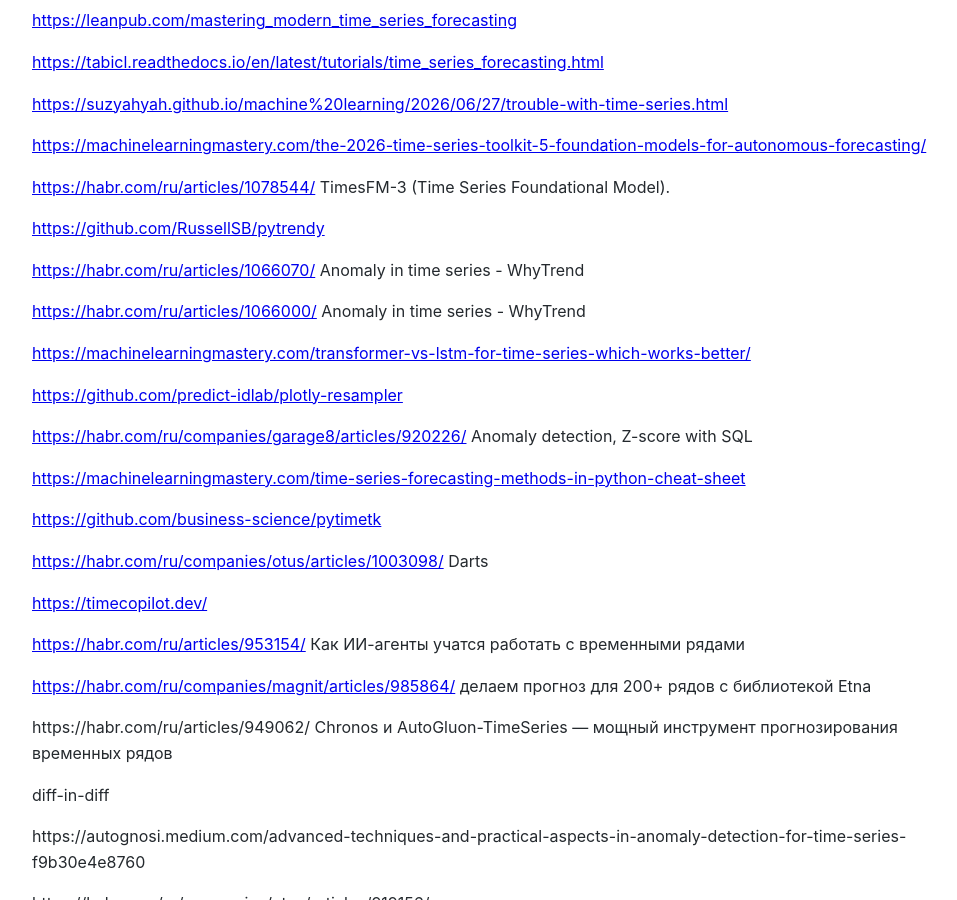
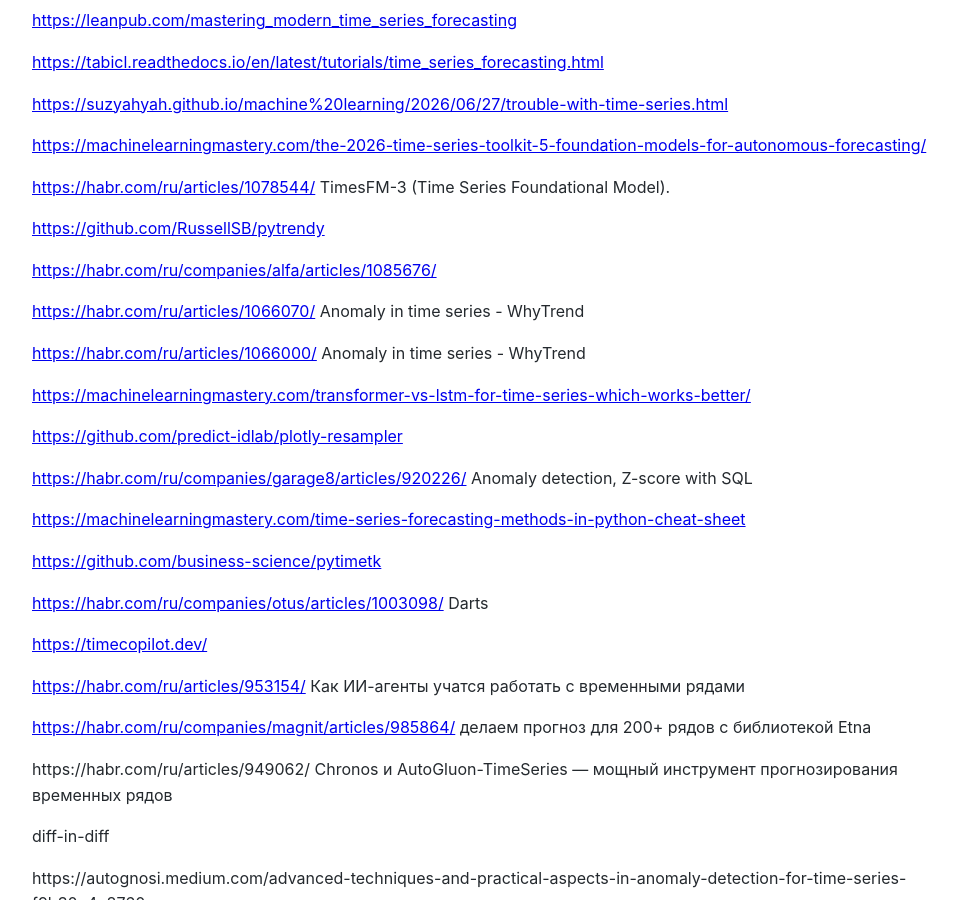
Before and after one commit to Michael-Lubinsky/michael-lubinsky.github.com, a Jekyll site: the page built from timeseries/timeseries.md, in a window 1280 px wide and 900 px high, scrolled down 2922 px. Shown: the whole window, without its empty margins (158-1115 px from the left). Built offline with Jekyll 4.4.1, drawn with Linux system fonts in a browser that asks for light colours; our own code applies the rules of GitHub Pages for plain Markdown files.

Commit message:
Add new links to timeseries.md

```diff
--- a/timeseries/timeseries.md
+++ b/timeseries/timeseries.md
@@ -110,6 +110,8 @@
 <https://github.com/RussellSB/pytrendy>
 
 
+<https://habr.com/ru/companies/alfa/articles/1085676/>
+
 <https://habr.com/ru/articles/1066070/> Anomaly in time series - WhyTrend
 
 <https://habr.com/ru/articles/1066000/> Anomaly in time series - WhyTrend
```
